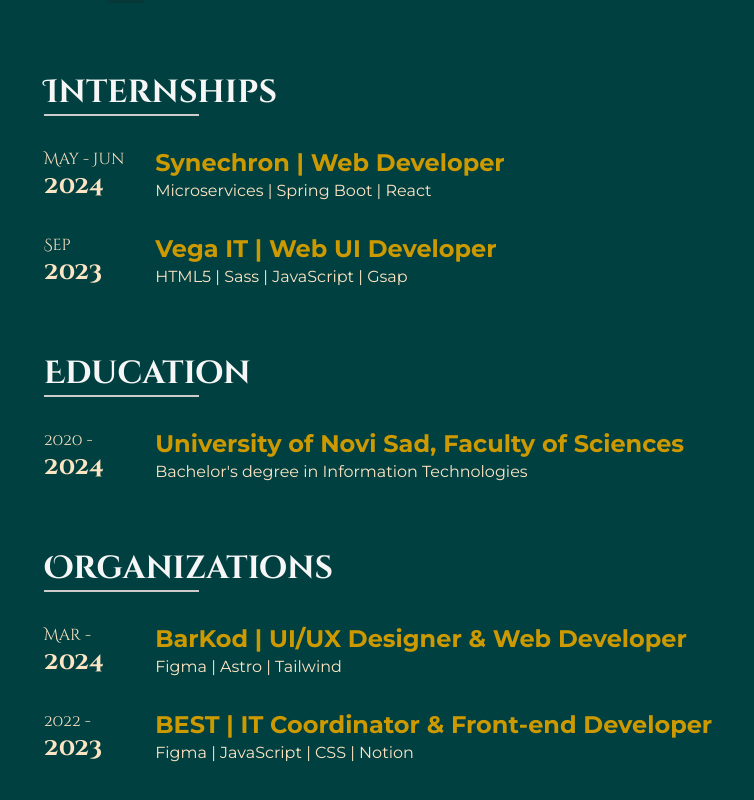
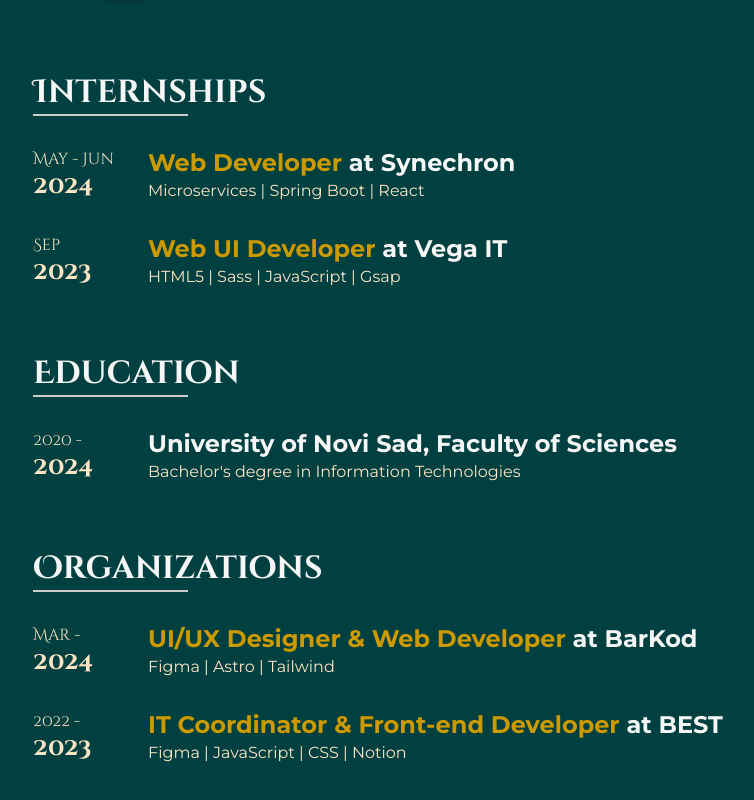
Before and after one commit to MarinaBajic/my-portfolio, a React (Vite) app: page / in a window 1280 px wide. Shown: the part 1649-2449 px from the top of the page, without its empty margins (262-1016 px from the left). Built offline with nearby package versions, Linux system fonts and the light colour scheme; a web font is replaced by a local one.

Commit message:
feat: Linked experiences

```diff
--- a/src/components/experiences/Experiences.module.scss
+++ b/src/components/experiences/Experiences.module.scss
@@ -105,6 +105,12 @@
 		color: var(--color-primary);
 	}
 
+	a {
+		@include hover-focus {
+			box-shadow: 0 -1px inset;
+		}
+	}
+
 	@include breakpoint('sm', max) {
 		font-size: 20px;
 	}
--- a/src/components/experiences/Experiences.tsx
+++ b/src/components/experiences/Experiences.tsx
@@ -6,7 +6,9 @@
 type TExperience = {
 	start: string;
 	end: string;
-	title: string;
+	title?: string;
+	company: string;
+	companyLink: string;
 	description: string;
 };
 
@@ -75,7 +77,13 @@
 				)}
 			</div>
 			<div className={styles.content}>
-				<span className={styles.title}>{experience.title}</span>
+				<span className={styles.title}>
+					{experience.title}
+					<a href={experience.companyLink} target="_blank">
+						{experience.title ? ' at ' : ''}
+						{experience.company}
+					</a>
+				</span>
 				<span className={styles.description}>
 					{experience.description}
 				</span>
--- a/src/components/experiences/experiencesData.json
+++ b/src/components/experiences/experiencesData.json
@@ -5,13 +5,17 @@
 			{
 				"start": "May - Jun",
 				"end": "2024",
-				"title": "Synechron | Web Developer",
+				"title": "Web Developer",
+				"company": "Synechron",
+				"companyLink": "https://www.synechron.com/en-rs/rs-home",
 				"description": "Microservices | Spring Boot | React"
 			},
 			{
 				"start": "Sep",
 				"end": "2023",
-				"title": "Vega IT | Web UI Developer",
+				"title": "Web UI Developer",
+				"company": "Vega IT",
+				"companyLink": "https://www.vegaitglobal.com/",
 				"description": "HTML5 | Sass | JavaScript | Gsap"
 			}
 		]
@@ -22,7 +26,8 @@
 			{
 				"start": "2020 -",
 				"end": "2024",
-				"title": "University of Novi Sad, Faculty of Sciences",
+				"company": "University of Novi Sad, Faculty of Sciences",
+				"companyLink": "https://informatika.pmf.uns.ac.rs/",
 				"description": "Bachelor's degree in Information Technologies"
 			}
 		]
@@ -33,13 +38,17 @@
 			{
 				"start": "Mar -",
 				"end": "2024",
-				"title": "BarKod | UI/UX Designer & Web Developer",
+				"title": "UI/UX Designer & Web Developer",
+				"company": "BarKod",
+				"companyLink": "https://www.bar-kod.rs/",
 				"description": "Figma | Astro | Tailwind"
 			},
 			{
 				"start": "2022 -",
 				"end": "2023",
-				"title": "BEST | IT Coordinator & Front-end Developer",
+				"title": "IT Coordinator & Front-end Developer",
+				"company": "BEST",
+				"companyLink": "https://bestns.org.rs/",
 				"description": "Figma | JavaScript | CSS | Notion"
 			}
 		]
```
